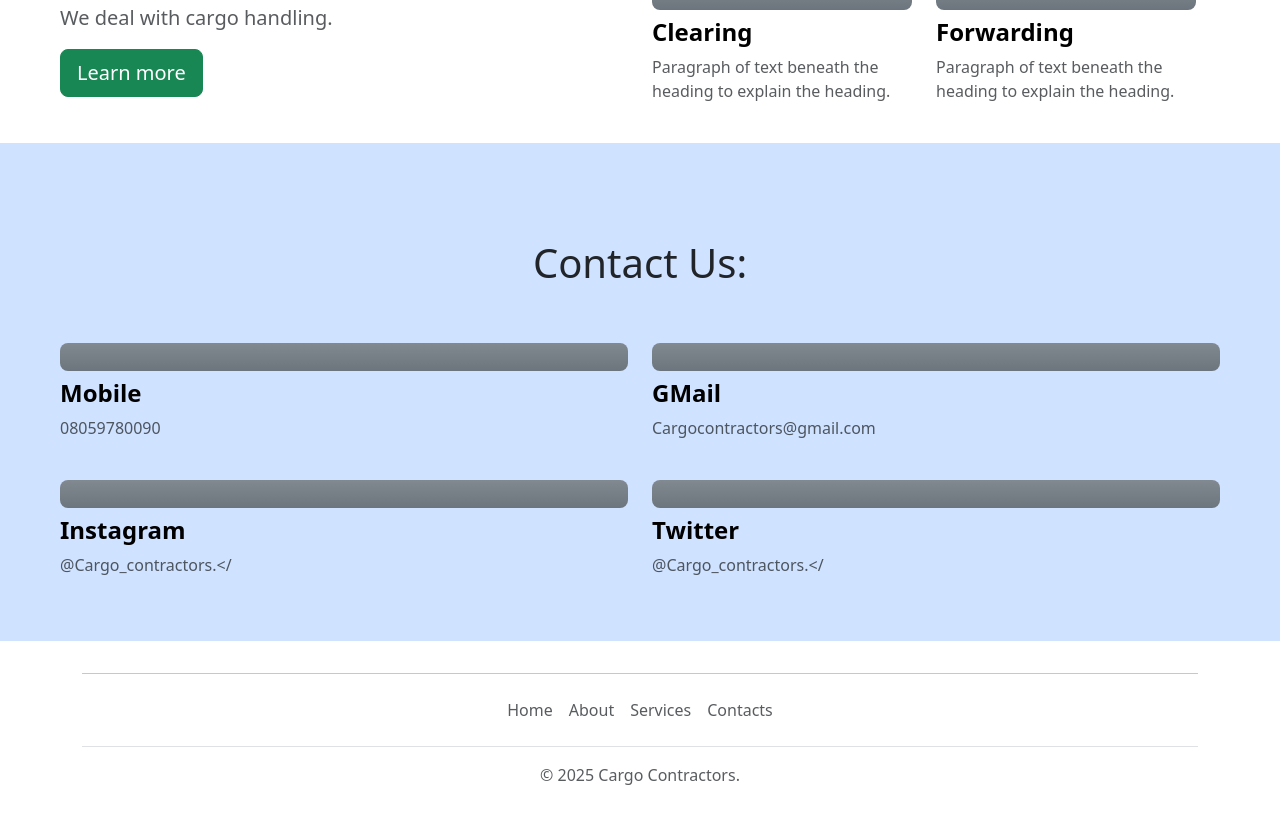
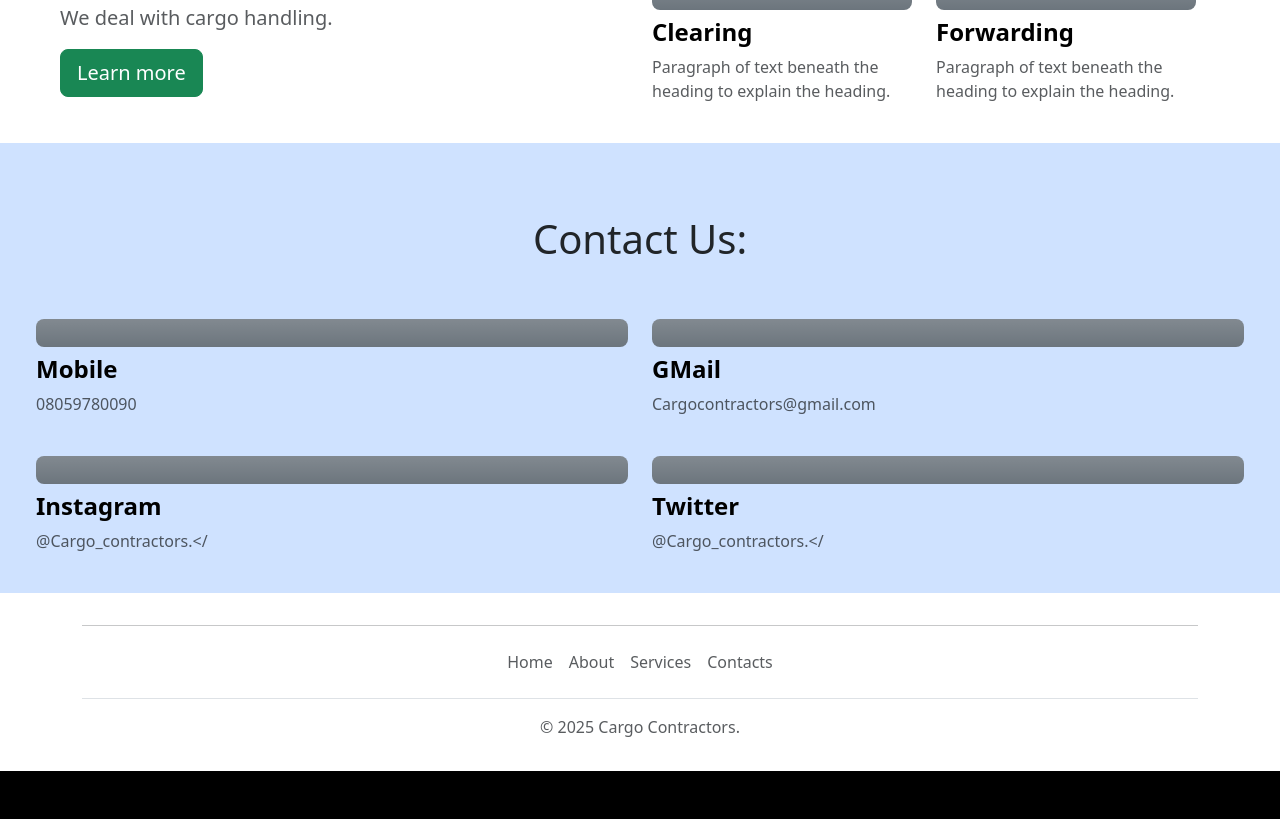
Before and after one commit to Enitanmi29/cargocontractors, a React (Vite) app: page / in a window 1280 px wide. Shown: the part 1671-2490 px from the top of the page. After the commit the page ends 2442 px from the top, so only its background shows below. Built offline with nearby package versions, Linux system fonts and the light colour scheme.

Commit message:
home contact padding

```diff
--- a/src/components/Home.jsx
+++ b/src/components/Home.jsx
@@ -71,7 +71,7 @@ const Home = () => {
             </div>
 
             {/* Contact Section */}
-            <div className="row align-items-md-center g-5 p-5 bg-primary-subtle">
+            <div className="row align-items-md-center g-5 p-4 bg-primary-subtle">
               <h1 className='text-center'>Contact Us: </h1>
 
               <div class="col">
```
